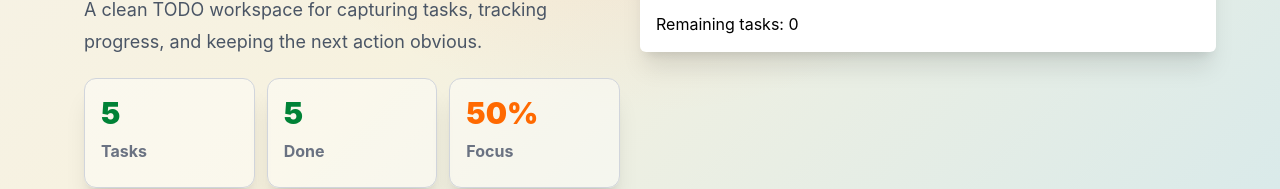
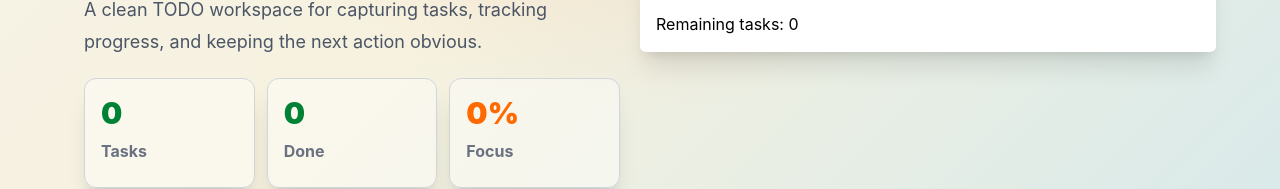
Before and after one commit to nizarchaouch/TodoList-MyTasker, a React (Vite) app: page / in a window 1280 px wide. Shown: the part 461-650 px from the top of the page. Built offline with nearby package versions, Linux system fonts and the light colour scheme.

Commit message:
feat: update task metrics display and improve Card component props

```diff
--- a/src/App.tsx
+++ b/src/App.tsx
@@ -6,7 +6,10 @@ import Card from "./components/Card";
 function App() {
   const { tasks, setTasks } = useTasks();
   const newtaskRef = useRef<HTMLInputElement>(null);
-  const remainingTasks = useMemo(() => tasks.filter((task) => !task.completed).length, [tasks]);
+
+  const doneTasks = useMemo(() => tasks.filter((task) => task.completed).length, [tasks]);
+  const remainingTasks = tasks.length - doneTasks;
+  const progress = tasks.length ? Math.round((doneTasks / tasks.length) * 100) : 0;
 
   const handelAddTask = () => {
     const current = newtaskRef.current;
@@ -63,9 +66,9 @@ function App() {
           A clean TODO workspace for capturing tasks, tracking progress, and keeping the next action obvious.
         </p>
         <div className="flex justify-between gap-3">
-          <Card color="text-green-700" number="5" name="Tasks" />
-          <Card color="text-green-700" number="5" name="Done" />
-          <Card color="text-orange-500" number="50%" name="Focus" />
+          <Card color="text-green-700" number={remainingTasks} name="Tasks" />
+          <Card color="text-green-700" number={doneTasks} name="Done" />
+          <Card color="text-orange-500" number={`${progress}%`} name="Focus" />
         </div>
       </div>
       <div className="w-full max-w-xl p-4 bg-white flex flex-col gap-4 rounded-md shadow-xl">
--- a/src/components/Card.tsx
+++ b/src/components/Card.tsx
@@ -1,6 +1,6 @@
 type CardProps = {
     name: string;
-    number: string
+    number: number | string;
     color: string;
 };
 
```
